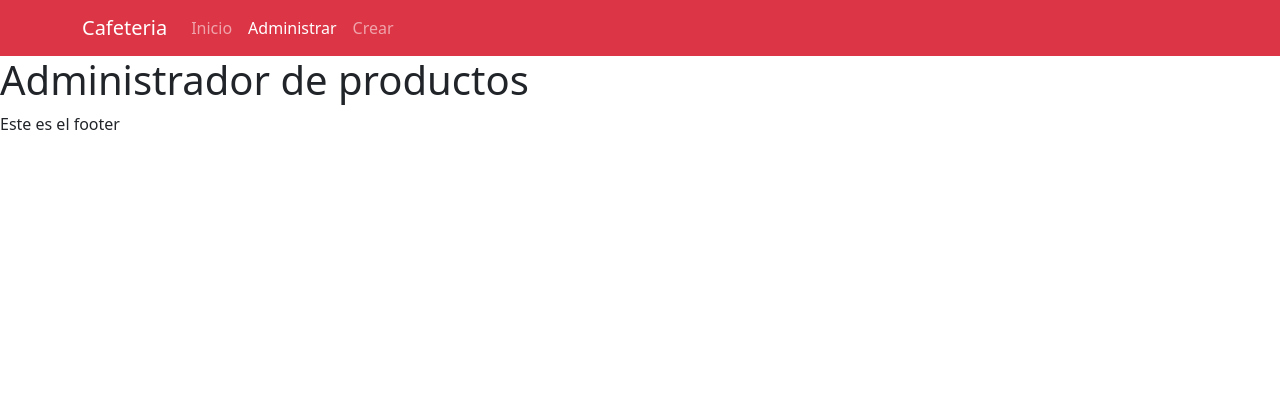
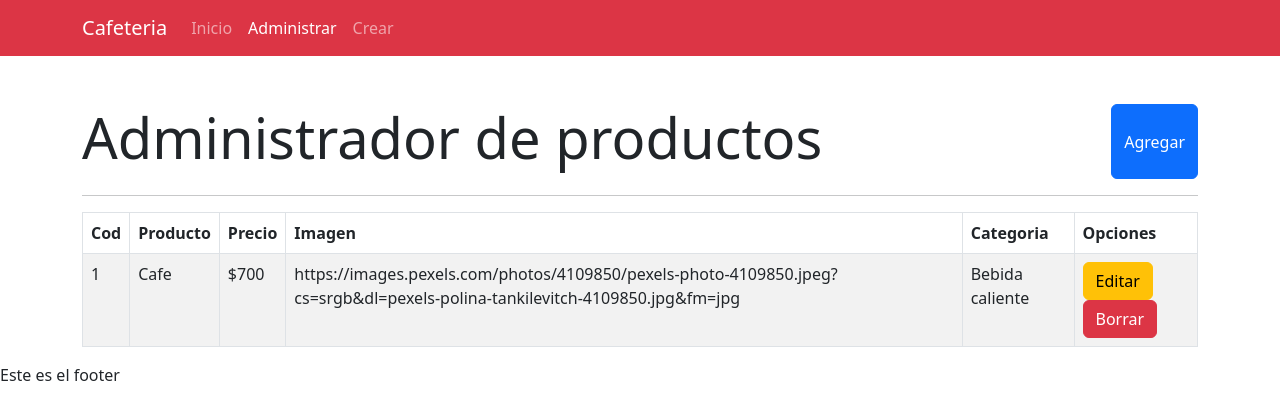
Before and after one commit to carlosmsx/c2i-crud-cafeteria, a React (Create React App) app: page /administrar in a window 1280 px wide. Shown: the top 420 px of the page. Built offline with nearby package versions, Linux system fonts and the light colour scheme.

Commit message:
agregado maquetado de pagina para administrar productos

```diff
--- a/src/components/views/AdminProductos.jsx
+++ b/src/components/views/AdminProductos.jsx
@@ -1,10 +1,34 @@
-import React from 'react';
+import React from "react";
+import {Table,Button} from "react-bootstrap";
+import ItemProducto from './ItemProducto';
 
 const AdminProductos = () => {
     return (
-        <div>
-            <h1>Administrador de productos</h1>
-        </div>
+        <section className="container">
+            <div className="d-flex justify-content-between align-item-center mt-5">
+                <h1 className="display-4">Administrador de productos</h1>
+                <Button variant="primary">Agregar</Button>
+            </div>
+            <hr />
+            <Table responsive striped bordered hover>
+                <thead>
+                    <tr>
+                        <th>Cod</th>
+                        <th>Producto</th>
+                        <th>Precio</th>
+                        <th>Imagen</th>
+                        <th>Categoria</th>
+                        <th>Opciones</th>
+                    </tr>
+                </thead>
+                <tbody>
+                    {
+
+                    }
+                    <ItemProducto/>
+                </tbody>
+            </Table>
+        </section>
     );
 };
 
--- /dev/null
+++ b/src/components/views/ItemProducto.jsx
@@ -0,0 +1,22 @@
+import React from "react";
+import {Button} from 'react-bootstrap';
+
+const ItemProducto = () => {
+    return (
+        <tr>
+            <td>1</td>
+            <td>Cafe</td>
+            <td>$700</td>
+            <td>
+                https://images.pexels.com/photos/4109850/pexels-photo-4109850.jpeg?cs=srgb&dl=pexels-polina-tankilevitch-4109850.jpg&fm=jpg
+            </td>
+            <td>Bebida caliente</td>
+            <td>
+                <Button variant="warning">Editar</Button>
+                <Button variant="danger">Borrar</Button>
+            </td>
+        </tr>
+    );
+};
+
+export default ItemProducto;
```
